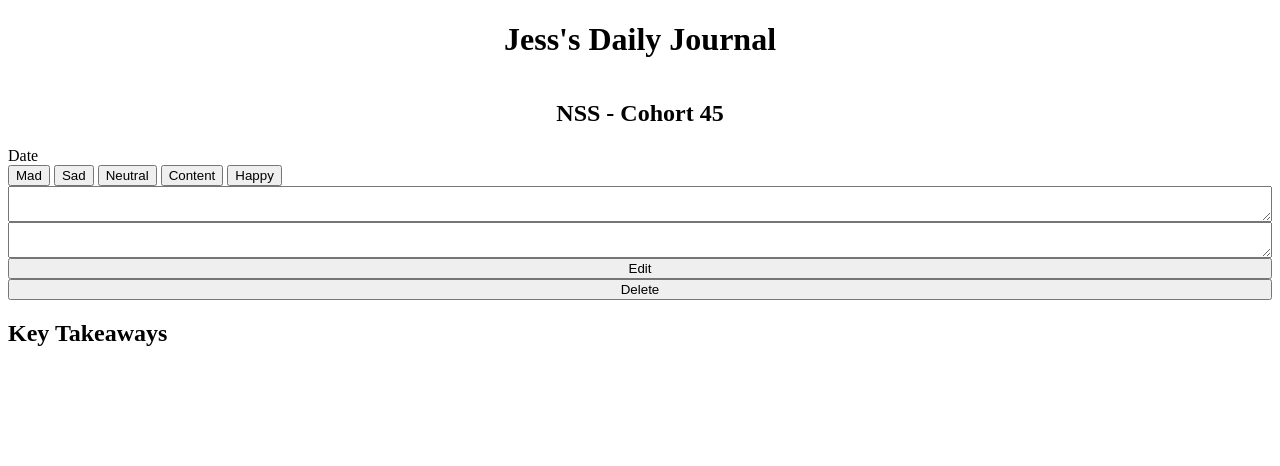
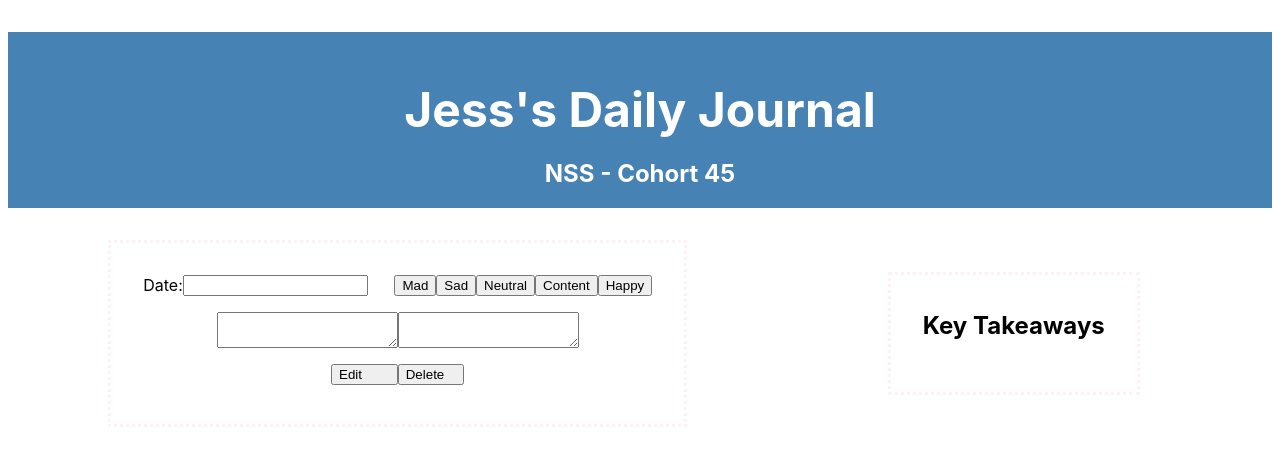
Before and after one commit to jessicadever1/daily-journal, a plain HTML site: page index.html in a window 1280 px wide. Drawn offline with Linux system fonts and the light colour scheme.

Commit message:
font color, font, background color, flex box, etc

```diff
--- a/index.html
+++ b/index.html
@@ -13,22 +13,30 @@
     </header>
     <main class="journal">
         <article class="journal-entry">
-            <div class="date">Date</div>
-            <div class="mood">
-                <button>Mad</button>
-                <button>Sad</button>
-                <button>Neutral</button>
-                <button>Content</button>
-                <button>Happy</button>
+            <div class="date-mood-container">
+                <p>Date: </p>
+                <input class="date"></input>
+                <div class="mood">
+                    <button class="mood__button">Mad</button>
+                    <button class="mood__button">Sad</button>
+                    <button class="mood__button">Neutral</button>
+                    <button class="mood__button">Content</button>
+                    <button class="mood__button">Happy</button>
+                </div>
             </div>
-            <textarea class="journal-entry-concepts"></textarea>
-            <textarea class="journal-entry-reflection"></textarea>
-            <button class="journal-entry-edit">Edit</button>
-            <button class="journal-entry-delete">Delete</button>
+            <div class="textarea">
+                <textarea class="journal-entry-concepts"></textarea>
+                <textarea class="journal-entry-reflection"></textarea>
+            </div>
+            <div class="edit-delete-buttons">
+                <button class="journal-entry-button">Edit</button>
+                <button class="journal-entry-button">Delete</button>
+            </div>
         </article>
+
+        <aside class="key-takeaways">
+            <h2>Key Takeaways</h2>
+        </aside>
     </main>
-    <aside class="key-takeaways">
-        <h2>Key Takeaways</h2>
-    </aside>
 </body>
 </html>
--- a/styles/main.css
+++ b/styles/main.css
@@ -1,23 +1,85 @@
+body {
+    font-family: -apple-system, BlinkMacSystemFont, 'Segoe UI', Roboto, Oxygen, Ubuntu, Cantarell, 'Open Sans', 'Helvetica Neue', sans-serif;
+}
+
+header {
+    background-color: steelblue;
+}
 h1 {
     display: flex;
     justify-content: center;
+    margin-bottom: 0;
+    color: white;
+    padding-top: 1em;
+    font-size: 48px;
 }
 
 .subtitle {
     display: flex;
     justify-content: center;
+    margin-top: 0;
+    color: white;
 }
 
-.main {
+.journal {
     display: flex;
+    margin: 2em 1em 1em 1em;
+    flex-wrap: wrap;
+    justify-content: space-around;
 }
 
 .journal-entry {
-    display: flex;
-    flex-direction: column;
+    border: 3px dotted lavenderblush;
+    padding: 2em 2em 0em 2em;
 }
 
-textarea {
+.date-mood-container {
     display: flex;
-    flex-basis: 50%;
+    flex-direction: row;
 }
+
+.mood {
+    display: flex;
+    justify-content: right;
+}
+
+.textarea {
+    display: flex;
+    justify-content: center;
+    margin: 1em;
+}
+
+
+
+.edit-delete-buttons {
+    display: flex;
+    justify-content: center;
+    margin: 1em;
+}
+
+.journal-entry-button {
+    display: flex;
+    min-width: 5em;
+    align-content: center;
+}
+
+.mood__button {
+    display: flex;
+    flex-grow: 1;
+}
+
+.date {
+    display: flex;
+    flex-grow: 2;
+    margin-right: 2em;
+}
+
+p {
+    margin: 0;
+}
+
+aside {
+    margin: 2em;
+    border: 3px dotted lavenderblush;
+    padding: 1em 2em 2em 2em;
+}
```
